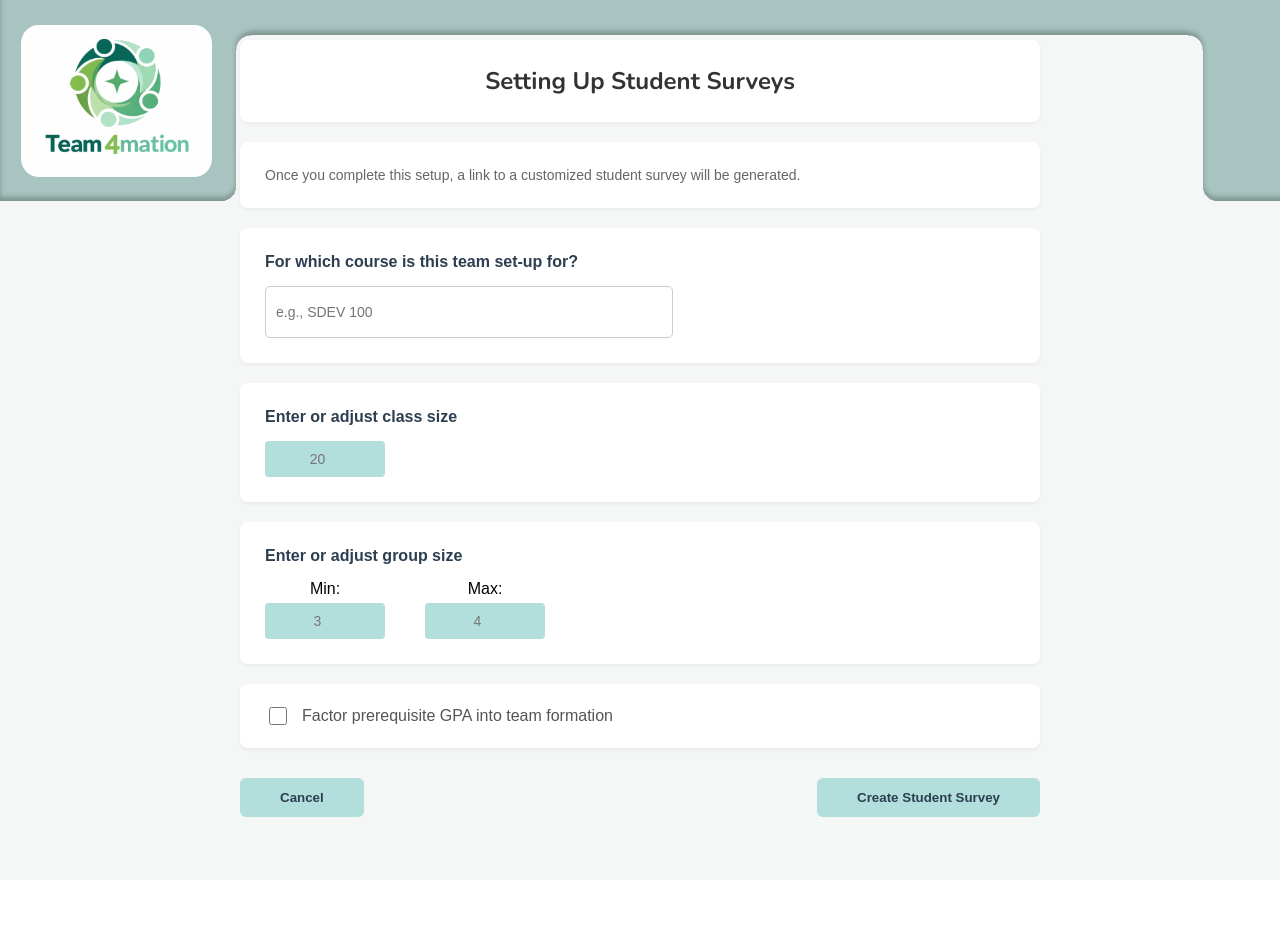
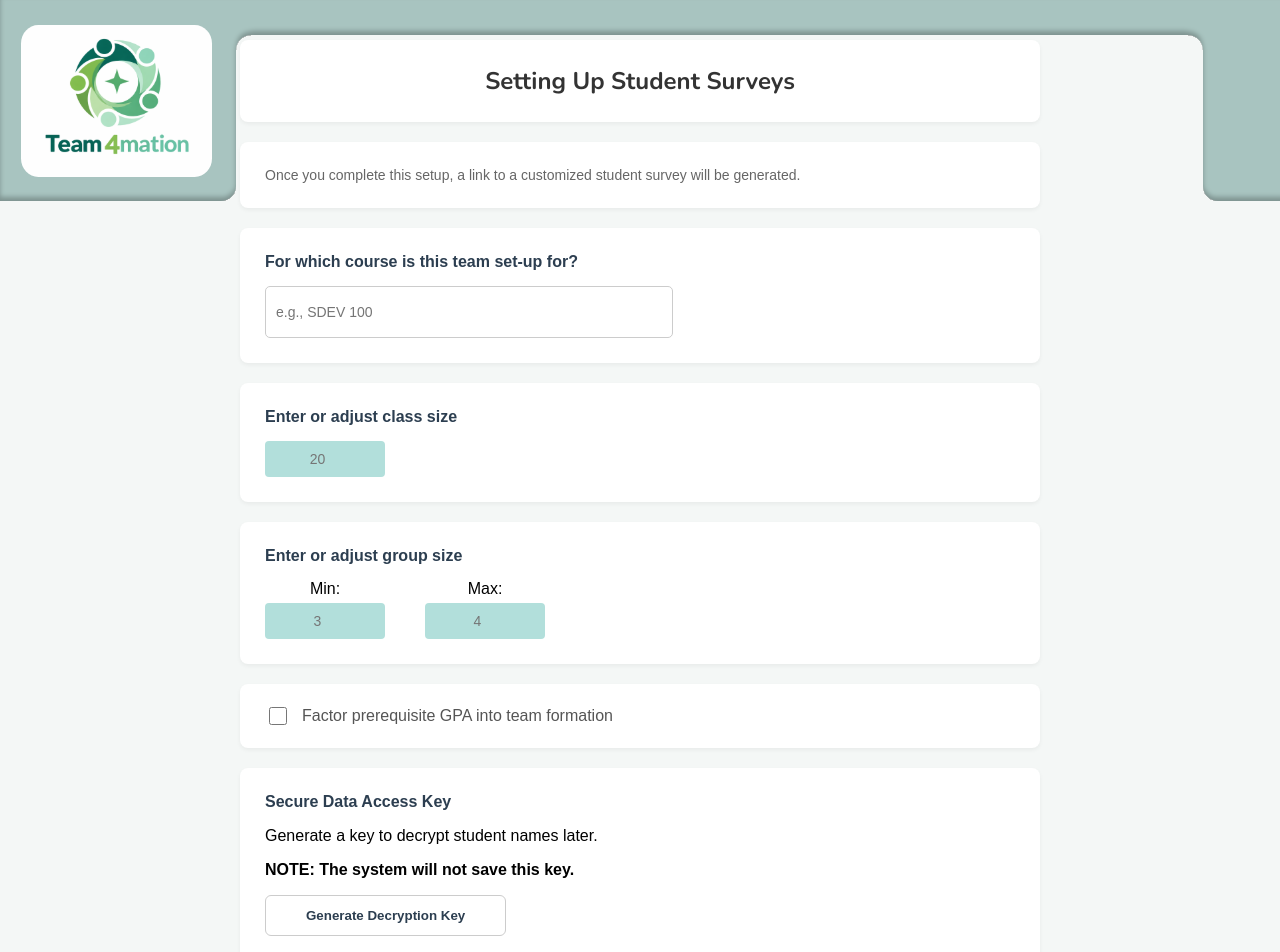
Before and after one commit to arcjun01/team4mation, a React (Vite) app in the folder frontend/: page / in a window 1280 px wide. Shown: the top 952 px of the page. Before the commit the page ends 880 px from the top, so only its background shows below. Built offline with nearby package versions, Linux system fonts and the light colour scheme.

Commit message:
updated InstructorTeamSetup.jsx

```diff
--- a/frontend/src/components/InstructorTeamSetup.jsx
+++ b/frontend/src/components/InstructorTeamSetup.jsx
@@ -17,6 +17,18 @@ const InstructorTeamSetup = () => {
     prevCourse: '',
     useGpa: false
   });
+
+  // States for Secure Key Generation
+  const [generatedKey, setGeneratedKey] = useState('');
+  const [showKey, setShowKey] = useState(false);
+  const [hasSavedKey, setHasSavedKey] = useState(false);
+
+  // Function to generate a secure 32-character hex key
+  const handleGenerateKey = () => {
+    const randomKey = Array.from(crypto.getRandomValues(new Uint8Array(16)))
+      .map(b => b.toString(16).padStart(2, '0')).join('');
+    setGeneratedKey(randomKey);
+  };
 
   const handleChange = (e) => {
     const { name, value, type, checked } = e.target;
@@ -46,6 +58,8 @@ const InstructorTeamSetup = () => {
     minSize: formData.minSize !== '' ? parseInt(formData.minSize, 10) : null,
     useGpa: formData.useGpa ? 1 : 0,
     prevCourse: formData.prevCourse || null,
+    // Include the salt for the database
+    encryptionSalt: generatedKey
   };
 
   try {
@@ -168,9 +182,60 @@ const InstructorTeamSetup = () => {
             </div>
           )}
 
+          {/* Secure Data Access Key Section */}
+          <div className="setup-card">
+            <label>Secure Data Access Key</label>
+            <p className="info-card p" style={{ marginBottom: '15px' }}>
+              Generate a key to decrypt student names later.
+            </p>
+            <p> <strong> NOTE: The system will not save this key.</strong> </p>
+
+            {!generatedKey ? (
+              <button type="button" className="btn-cancel" style={{ backgroundColor: '#fff', border: '1px solid #ccc' }} onClick={handleGenerateKey}>
+                Generate Decryption Key
+              </button>
+            ) : (
+              <div className="key-display-section">
+                <div style={{ display: 'flex', gap: '10px', marginBottom: '15px' }}>
+                  <input
+                    className="input-field full-input"
+                    type={showKey ? "text" : "password"}
+                    value={generatedKey}
+                    readOnly
+                  />
+                  <button type="button" className="btn-cancel" style={{ padding: '10px 20px' }} onClick={() => setShowKey(!showKey)}>
+                    {showKey ? "Hide" : "Reveal"}
+                  </button>
+                  <button type="button" className="btn-cancel" style={{ padding: '10px 20px' }} onClick={() => {
+                    navigator.clipboard.writeText(generatedKey);
+                    alert("Key copied to clipboard!");
+                  }}>Copy</button>
+                </div>
+
+                <div className="checkbox-row">
+                  <input
+                    type="checkbox"
+                    id="saveConfirm"
+                    checked={hasSavedKey}
+                    onChange={(e) => setHasSavedKey(e.target.checked)}
+                  />
+                  <label htmlFor="saveConfirm" style={{ color: '#d9534f', fontWeight: 'bold' }}>
+                    I have saved this key. I understand it cannot be recovered.
+                  </label>
+                </div>
+              </div>
+            )}
+          </div>
+
           <div className="button-group">
             <button type="button" className="btn-cancel">Cancel</button>
-            <button type="submit" className="btn-create">Create Student Survey</button>
+            <button
+              type="submit"
+              className="btn-create"
+              disabled={!hasSavedKey} // Button disabled until key confirmation is checked
+            >
+              Create Student Survey
+            </button>
           </div>
         </form>
       </div>
```
